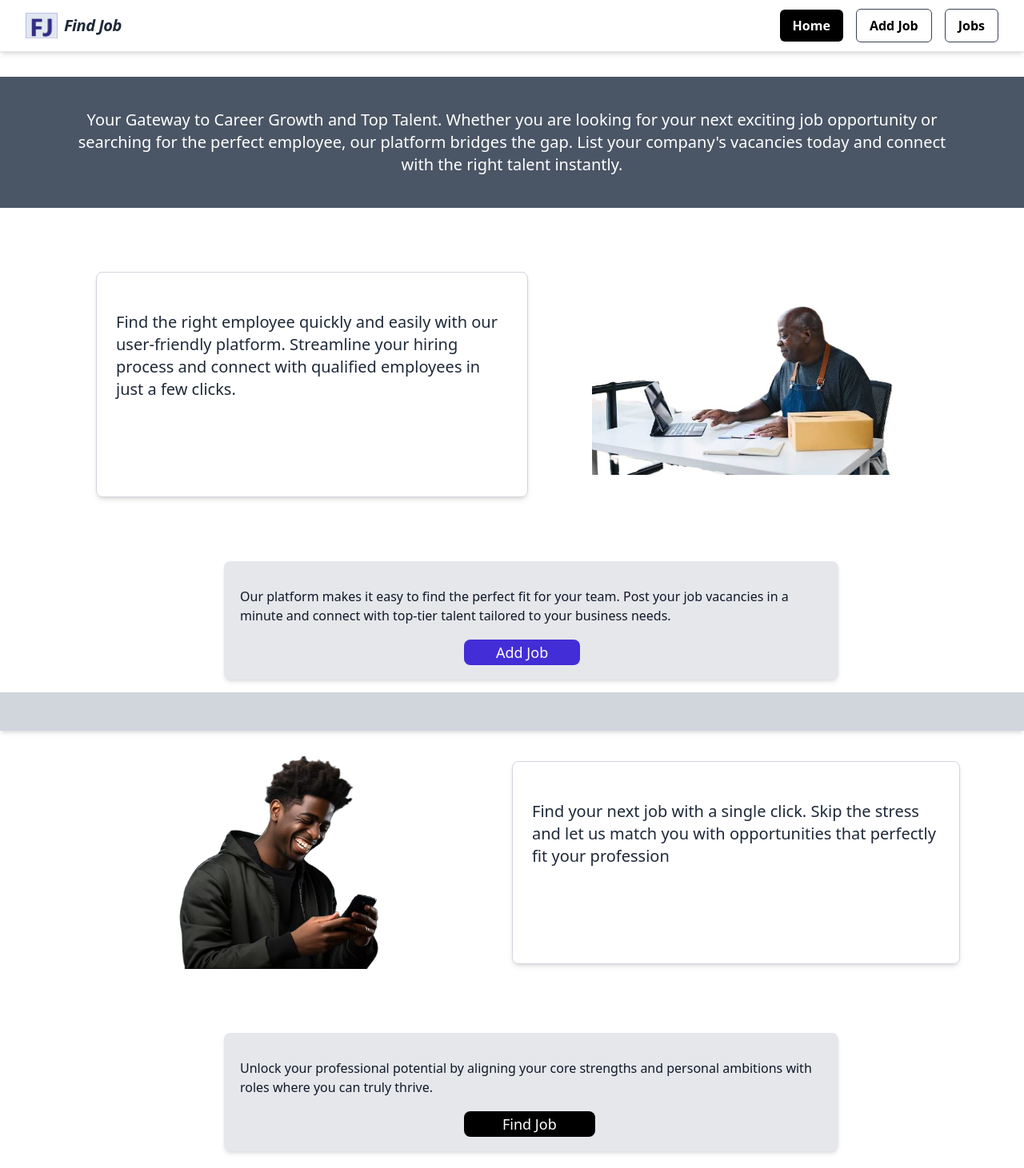
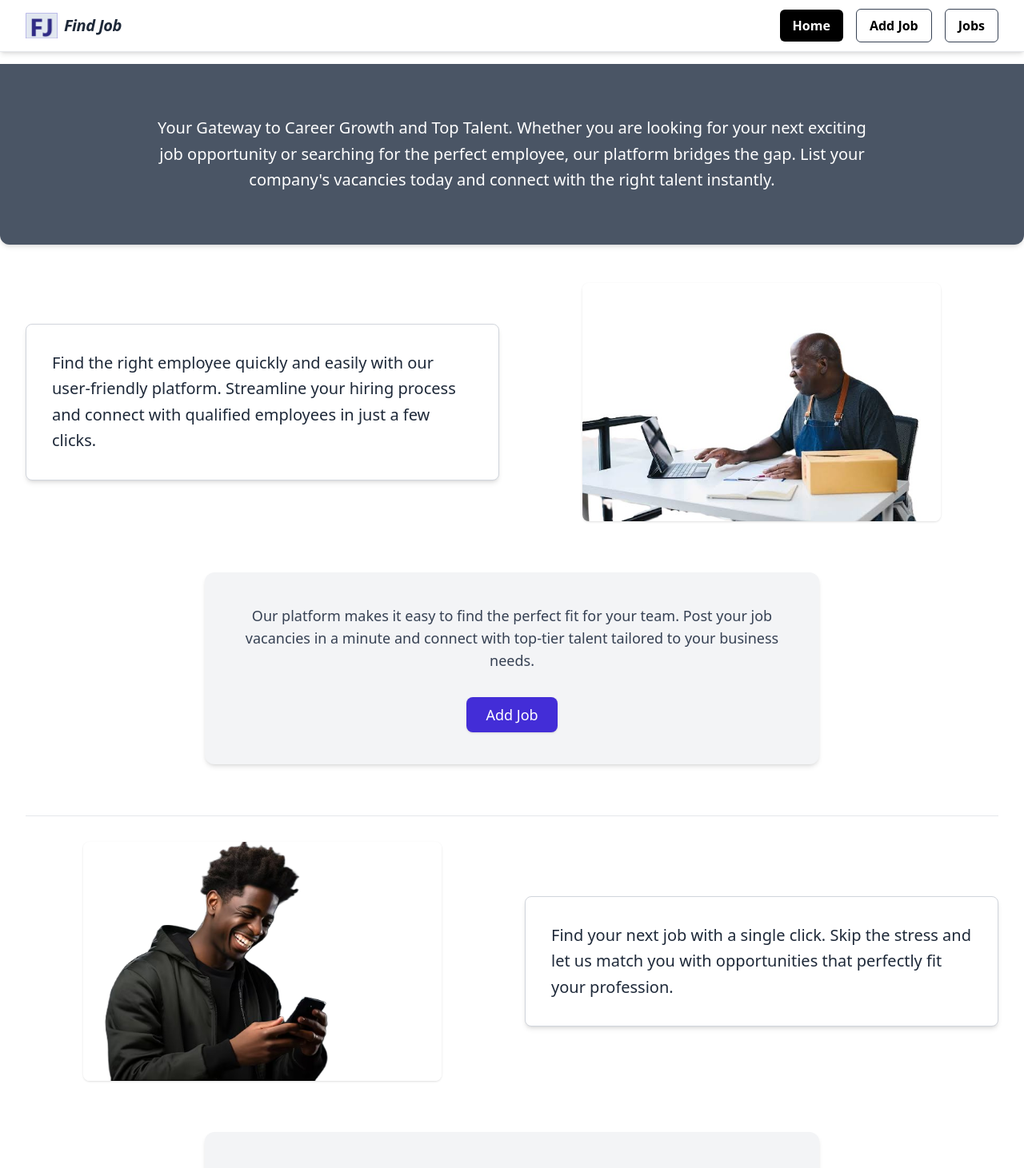
Before and after one commit to AsieduAmos/Jaman-Jobs, a React (Vite) app: page / in a window 1280 px wide. Shown: the top 1461 px of the page at 80% size. Built offline with nearby package versions, Linux system fonts and the light colour scheme; no server answers.

Commit message:
home page restyled amd made responsive

```diff
--- a/src/pages/HomePage.jsx
+++ b/src/pages/HomePage.jsx
@@ -1,78 +1,90 @@
 import React from 'react'
-import{ NavLink } from 'react-router-dom'
+import { NavLink } from 'react-router-dom'
 import findjob from '../images/findjob.png'
 import employer from '../images/employer.jpg'
 import JobPage from './JobPage'
 
-
-
-
 const HomePage = () => {
   return (
-  <>
+    <main className="w-full min-h-screen bg-white pt-16">
 
-     <div className='lg:text-xl md:text-5xl text-7xl lg:font-small md:font-light font-light
-               bg-gray-600 text-white lg:py-10 py-15 text-center lg:mt-24 md:mt-12 mt-18 lg:w-full w-6xl px-20'>
-        <p>Your Gateway to Career Growth and Top Talent.
+      {/* Hero Section */}
+      <section className="bg-gray-600 text-white py-10 px-6 sm:px-12 md:py-16 text-center max-w-7xl mt-4 mx-auto rounded-b-xl shadow-md">
+        <p className="text-xl md:text-2xl lg:text-xl font-light max-w-4xl mx-auto leading-relaxed">
+          Your Gateway to Career Growth and Top Talent.
           Whether you are looking for your next exciting job opportunity
           or searching for the perfect employee, our platform bridges the gap.
-          List your company's vacancies today and connect with the right talent instantly.</p>
-      </div>
+          List your company's vacancies today and connect with the right talent instantly.
+        </p>
+      </section>
 
-        <div className='grid lg:grid-cols-2 grid-cols-1 items-center
-              pointer-events-none select-none lg:mt-10 mt-15 mb-20 ml-30'>
-           <div className='px-6 py-12 pb-30 border border-gray-300 rounded-lg shadow-md mt-10 lg:mr-10 mr-100'>
-              <p className='text-xl font-small text-gray-800'>
+      <div className="max-w-7xl mx-auto px-4 sm:px-6 lg:px-8 py-12 space-y-16">
+
+        {/* Section 1: Employer Info Grid */}
+        <section className="grid grid-cols-1 lg:grid-cols-2 gap-8 items-center">
+          <div className="p-6 md:p-8 border border-gray-300 rounded-lg shadow-md bg-white">
+            <p className="text-lg md:text-xl text-gray-800 leading-relaxed">
               Find the right employee quickly and easily with our user-friendly platform.
               Streamline your hiring process and connect with qualified
               employees in just a few clicks.
             </p>
           </div>
-           <img className='lg:ml-10 ml-100  w-100' src={employer}
-             alt=" black man sitting beside a laptop on a table." />
+          <div className="flex justify-center select-none pointer-events-none">
+            <img className="w-full max-w-md rounded-lg shadow-sm h-auto object-cover" src={employer} alt="Black man sitting beside a laptop on a table." />
           </div>
-       <div className='bg-gray-200 text-gray-900 lg:w-3xl md:w-5xl w-5xl lg:py-5 py-20 lg:px-5 px-15 pb-20 lg:ml-70 md:ml-90 ml-180
-         lg:mt-10 shadow-md lg:rounded-lg rounded-4xl'>
-        <p className='lg:font-normal font-light  lg:text-base md:text-4xl text-6xl lg:pb-2 pb-15 lg:my-3 my-6'>
+        </section>
+
+        {/* Call to Action: Add Job */}
+        <section className="bg-gray-100 text-gray-900 p-8 md:p-10 max-w-3xl mx-auto shadow-md rounded-xl text-center space-y-6">
+          <p className="text-base md:text-lg text-gray-700">
             Our platform makes it easy to find the perfect fit for your team.
-           Post your job vacancies in a minute  and connect with top-tier talent tailored to your business needs.
+            Post your job vacancies in a minute and connect with top-tier talent tailored to your business needs.
+          </p>
+          <div className="pt-2">
+            <NavLink to="/Addjob" className="inline-block bg-indigo-700 text-white font-medium text-base md:text-lg px-6 py-2 rounded-lg shadow hover:bg-black transition duration-300 ease-in-out">
+              Add Job
+            </NavLink>
+          </div>
+        </section>
 
-        </p>
-        <NavLink to="/Addjob" className='bg-indigo-700 text-white lg:font-normal font-medium lg:text-lg md:text-4xl text-6xl
-           lg:px-10 px-15 lg:py-1 md:py-4 py-5 ml-70 text-center rounded-lg cursor-pointer hover:bg-black
-           hover:text-white transition duration-300 ease-in-out'>Add Job</NavLink>
+        {/* Divider / Visual Break */}
+        <hr className="border-t border-gray-200 my-8" />
+
+        {/* Section 2: Find Job Info Grid */}
+        <section className="grid grid-cols-1 lg:grid-cols-2 gap-8 items-center">
+          {/* On mobile, standard flow places image first; on desktop, it sits side-by-side */}
+          <div className="flex justify-center select-none pointer-events-none order-last lg:order-first">
+            <img className="w-full max-w-md rounded-lg shadow-sm h-auto object-cover" src={findjob} alt="Young black man looking at his mobile phone" />
           </div>
-      <div className='bg-gray-300 py-6 mt-4 shadow-md'>
-
-      </div>
-       <div className='grid lg:grid-cols-2 grid-cols-1 items-center
-              pointer-events-none select-none lg:mt-8 mt-15 mb-20'>
-           <img className='ml-100 lg:ml-50 w-100' src={findjob}
-             alt=" black young man looking on mobile phone" />
-           <div className='px-6 py-12 pb-30 border border-gray-300 rounded-lg shadow-md lg:mr-20 mr-100'>
-
-               <p className='text-xl font-small text-gray-800'>
+          <div className="p-6 md:p-8 border border-gray-300 rounded-lg shadow-md bg-white">
+            <p className="text-lg md:text-xl text-gray-800 leading-relaxed">
               Find your next job with a single click.
               Skip the stress and let us match you with opportunities
-                 that perfectly fit your profession</p>
+              that perfectly fit your profession.
+            </p>
           </div>
-       </div>
+        </section>
 
-     <div className='bg-gray-200 text-gray-900 lg:w-3xl md:w-5xl w-5xl lg:py-5 py-20
-           lg:px-5 px-15 lg:ml-70 md:ml-90 ml-180 mt-10 shadow-md lg:rounded-lg rounded-4xl'>
-        <p className='lg:font-normal font-light lg:text-base md:text-4xl text-6xl lg:pb-2 pb-15 lg:my-3 my-6'>
+        {/* Call to Action: Find Job */}
+        <section className="bg-gray-100 text-gray-900 p-8 md:p-10 max-w-3xl mx-auto shadow-md rounded-xl text-center space-y-6">
+          <p className="text-base md:text-lg text-gray-700">
             Unlock your professional potential by aligning your core strengths and
             personal ambitions with roles where you can truly thrive.
           </p>
-        <NavLink to="/jobpage" className='bg-black ml-70 text-white lg:font-normal font-medium lg:text-lg md:text-4xl text-6xl
-        lg:px-12 px-15 lg:py-1 md:py-4 py-5 text-center rounded-lg cursor-pointer hover:bg-indigo-700
-        hover:text-white transition duration-300 ease-in-out'>Find Job</NavLink>
+          <div className="pt-2">
+            <NavLink to="/jobpage" className="inline-block bg-black text-white font-medium text-base md:text-lg px-6 py-2 rounded-lg shadow hover:bg-indigo-700 transition duration-300 ease-in-out">
+              Find Job
+            </NavLink>
           </div>
+        </section>
 
-     <JobPage isHome = {true} />
+        {/* Embedded Jobs Feed */}
+        <section className="pt-8">
+          <JobPage isHome={true} />
+        </section>
 
-
-  </>
+      </div>
+    </main>
   )
 }
 
```
Lines whose indentation alone changed are shown as unchanged.
